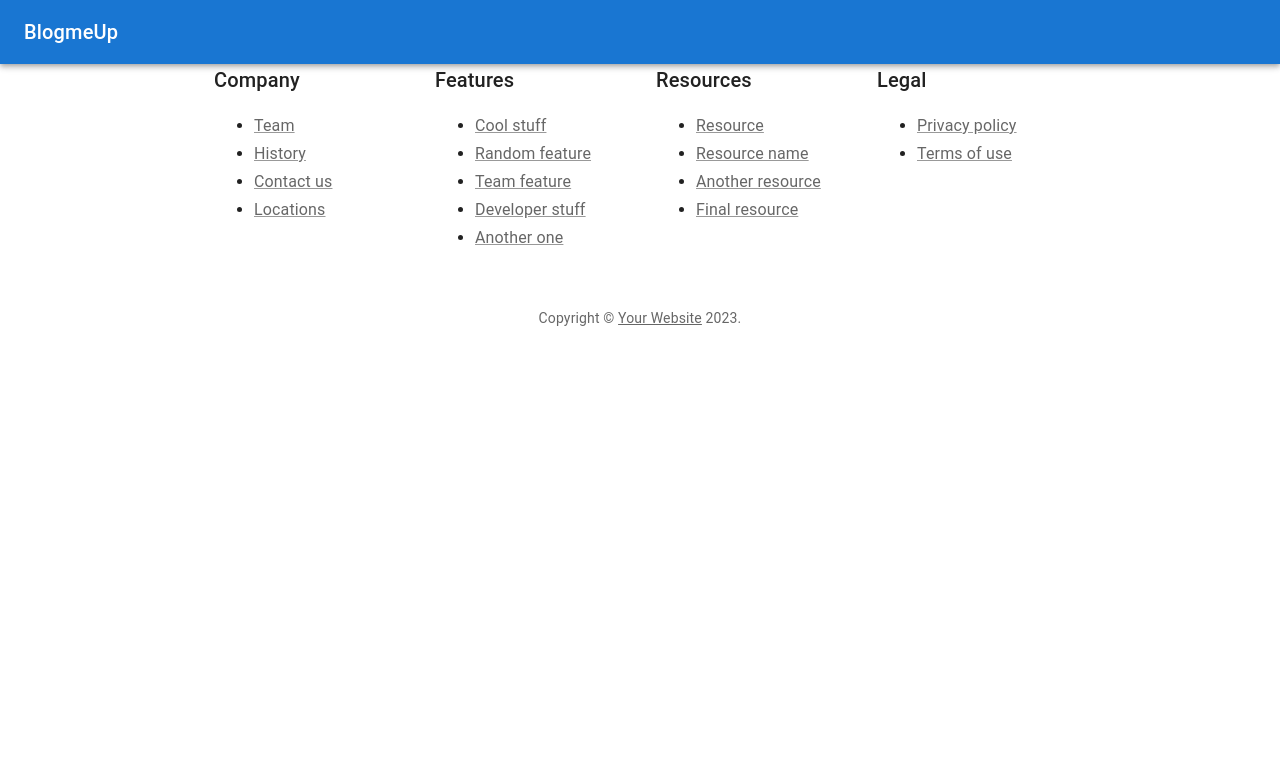
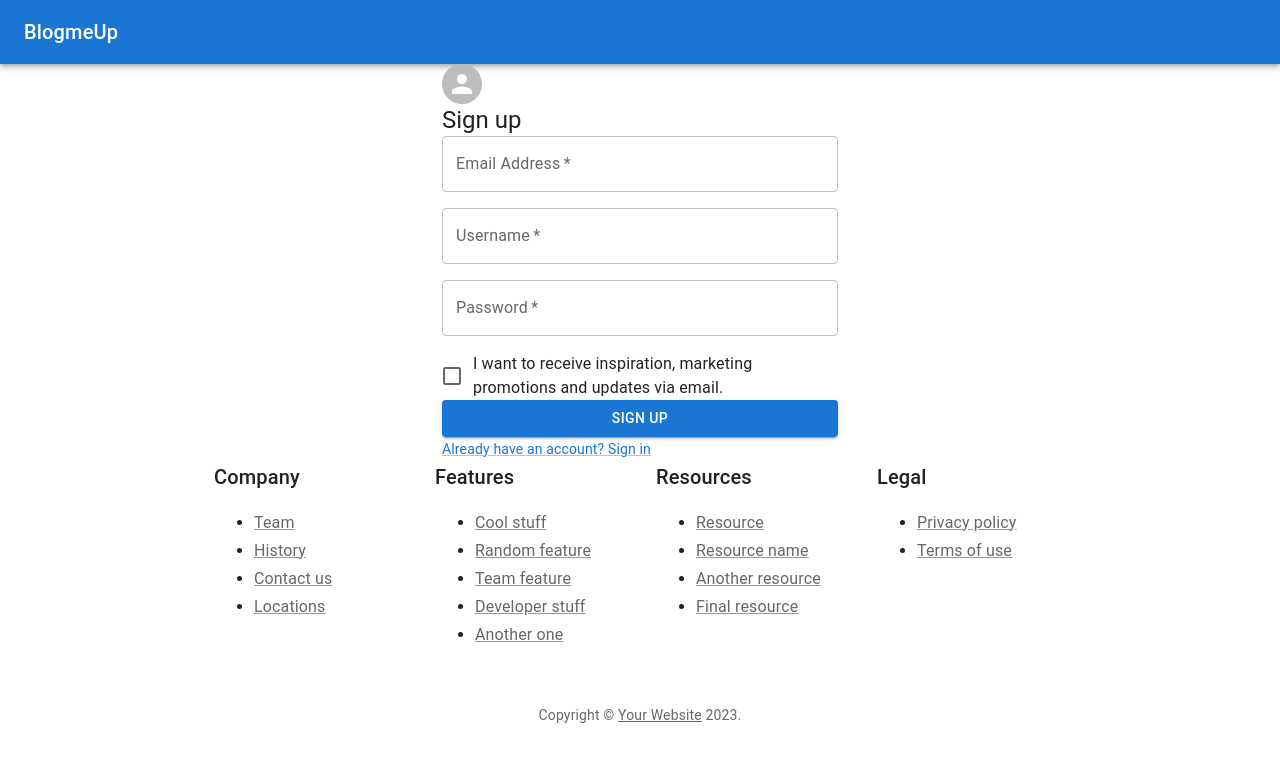
Before and after one commit to alimgee/drf_react, a React (Create React App) app in the folder react/blogapi/: page /register in a window 1280 px wide. Shown: the top 762 px of the page. Built offline with nearby package versions, Linux system fonts and the light colour scheme.

Commit message:
Install axios, set up registe component with tokens.

```diff
--- a/react/blogapi/package.json
+++ b/react/blogapi/package.json
@@ -9,6 +9,7 @@
     "@testing-library/jest-dom": "^5.16.5",
     "@testing-library/react": "^13.4.0",
     "@testing-library/user-event": "^13.5.0",
+    "axios": "^1.4.0",
     "react": "^18.2.0",
     "react-dom": "^18.2.0",
     "react-router-dom": "^6.11.2",
--- a/react/blogapi/src/App.js
+++ b/react/blogapi/src/App.js
@@ -2,6 +2,7 @@ import React, { useEffect, useState }  from 'react';
 import './App.css';
 import Posts from './components/Posts';
 import PostLoadingComponent from './components/PostLoading';
+import axiosInstance from './Axios';
 
 function App() {
 
@@ -11,17 +12,12 @@ function App() {
 		posts: null,
 	});
 
-  useEffect(() => {
-		setAppState({ loading: true });
-		const apiUrl = `https://8000-alimgee-drf-react-ia5k4e36dw.us2.codeanyapp.com/api/`;
-		fetch(apiUrl)
-			.then((data) => data.json())
-
-			.then((posts) => {
-				setAppState({ loading: false, posts: posts });
-        console.log({posts})
-			});
-
+    useEffect(() => {
+		axiosInstance.get().then((res) => {
+			const allPosts = res.data;
+			setAppState({ loading: false, posts: allPosts });
+			console.log(res.data);
+		});
 	}, [setAppState]);
 
 	return (
--- /dev/null
+++ b/react/blogapi/src/Axios.js
@@ -0,0 +1,19 @@
+import axios from 'axios';
+
+const baseURL = 'https://8000-alimgee-drf-react-ia5k4e36dw.us2.codeanyapp.com/api/';
+
+const axiosInstance = axios.create({
+	baseURL: baseURL,
+	timeout: 5000,
+	headers: {
+		Authorization: localStorage.getItem('access_token')
+			? 'JWT ' + localStorage.getItem('access_token')
+			: null,
+		'Content-Type': 'application/json',
+		accept: 'application/json',
+	},
+});
+
+
+
+export default axiosInstance;
--- /dev/null
+++ b/react/blogapi/src/components/Login.js
@@ -0,0 +1,29 @@
+import React, { useState } from 'react';
+
+function Login() {
+  const [username, setUsername] = useState('');
+  const [password, setPassword] = useState('');
+
+  const handleSubmit = (event) => {
+    event.preventDefault();
+    // handle login logic here
+  }
+
+  return (
+    <form onSubmit={handleSubmit}>
+      <label>
+        Username:
+        <input type="text" value={username} onChange={event => setUsername(event.target.value)} />
+      </label>
+      <br />
+      <label>
+        Password:
+        <input type="password" value={password} onChange={event => setPassword(event.target.value)} />
+      </label>
+      <br />
+      <input type="submit" value="Submit" />
+    </form>
+  );
+}
+
+export default Login;
--- a/react/blogapi/src/components/Posts.js
+++ b/react/blogapi/src/components/Posts.js
@@ -1,5 +1,5 @@
 import React from 'react';
-import {Container, Grid, Typography, Card, CardContent, CardMedia} from '@mui/material';
+import {Container, Grid, Typography, Card, CardContent} from '@mui/material';
 
 
 const Posts = (props) => {
--- /dev/null
+++ b/react/blogapi/src/components/Register.js
@@ -0,0 +1,129 @@
+import { useState } from 'react';
+import axiosInstance from '../Axios';
+import { useNavigate } from "react-router-dom";
+//MaterialUI
+import Avatar from '@mui/material/Avatar';
+import Button from '@mui/material/Button';
+import CssBaseline from '@mui/material/CssBaseline';
+import TextField from '@mui/material/TextField';
+import FormControlLabel from '@mui/material/FormControlLabel';
+import Checkbox from '@mui/material/Checkbox';
+import Link from '@mui/material/Link';
+import Grid from '@mui/material/Grid';
+import Typography from '@mui/material/Typography';
+import Container from '@mui/material/Container';
+
+
+
+export default function SignUp() {
+	const navigate = useNavigate();
+	const initialFormData = Object.freeze({
+		email: '',
+		username: '',
+		password: '',
+	});
+
+	const [formData, updateFormData] = useState(initialFormData);
+
+	const handleChange = (e) => {
+		updateFormData({
+			...formData,
+			// Trimming any whitespace
+			[e.target.name]: e.target.value.trim(),
+		});
+	};
+
+	const handleSubmit = (e) => {
+		e.preventDefault();
+		console.log(formData);
+
+		axiosInstance
+			.post(`user/create/`, {
+				email: formData.email,
+				user_name: formData.username,
+				password: formData.password,
+			})
+			.then((res) => {
+				navigate('/login');
+				console.log(res);
+				console.log(res.data);
+			});
+	};
+
+
+
+	return (
+		<Container component="main" maxWidth="xs">
+			<CssBaseline />
+			<div >
+				<Avatar ></Avatar>
+				<Typography component="h1" variant="h5">
+					Sign up
+				</Typography>
+				<form  noValidate>
+					<Grid container spacing={2}>
+						<Grid item xs={12}>
+							<TextField
+								variant="outlined"
+								required
+								fullWidth
+								id="email"
+								label="Email Address"
+								name="email"
+								autoComplete="email"
+								onChange={handleChange}
+							/>
+						</Grid>
+						<Grid item xs={12}>
+							<TextField
+								variant="outlined"
+								required
+								fullWidth
+								id="username"
+								label="Username"
+								name="username"
+								autoComplete="username"
+								onChange={handleChange}
+							/>
+						</Grid>
+						<Grid item xs={12}>
+							<TextField
+								variant="outlined"
+								required
+								fullWidth
+								name="password"
+								label="Password"
+								type="password"
+								id="password"
+								autoComplete="current-password"
+								onChange={handleChange}
+							/>
+						</Grid>
+						<Grid item xs={12}>
+							<FormControlLabel
+								control={<Checkbox value="allowExtraEmails" color="primary" />}
+								label="I want to receive inspiration, marketing promotions and updates via email."
+							/>
+						</Grid>
+					</Grid>
+					<Button
+						type="submit"
+						fullWidth
+						variant="contained"
+						color="primary"
+						onClick={handleSubmit}
+					>
+						Sign Up
+					</Button>
+					<Grid container justify="flex-end">
+						<Grid item>
+							<Link href="#" variant="body2">
+								Already have an account? Sign in
+							</Link>
+						</Grid>
+					</Grid>
+				</form>
+			</div>
+		</Container>
+	);
+}
--- a/react/blogapi/src/index.js
+++ b/react/blogapi/src/index.js
@@ -5,6 +5,8 @@ import App from "./App";
 import reportWebVitals from "./reportWebVitals";
 import Header from './components/Header';
 import Footer from './components/Footer';
+import  SignUp  from './components/Register'
+import Login from './components/Login';
 import { BrowserRouter as Router, Routes, Route } from "react-router-dom";
 
 const rootElement = document.getElementById("root");
@@ -16,6 +18,9 @@ root.render(
       <Header />
       <Routes>
         <Route path="/" element={<App />} />
+        <Route path="/login" element={<Login />} />
+        <Route path="/register" element={<SignUp />} />
+
       </Routes>
       <Footer />
     </Router>
```
Also changed, not shown: 1 other file (tests, documents, lock files or other folders).
